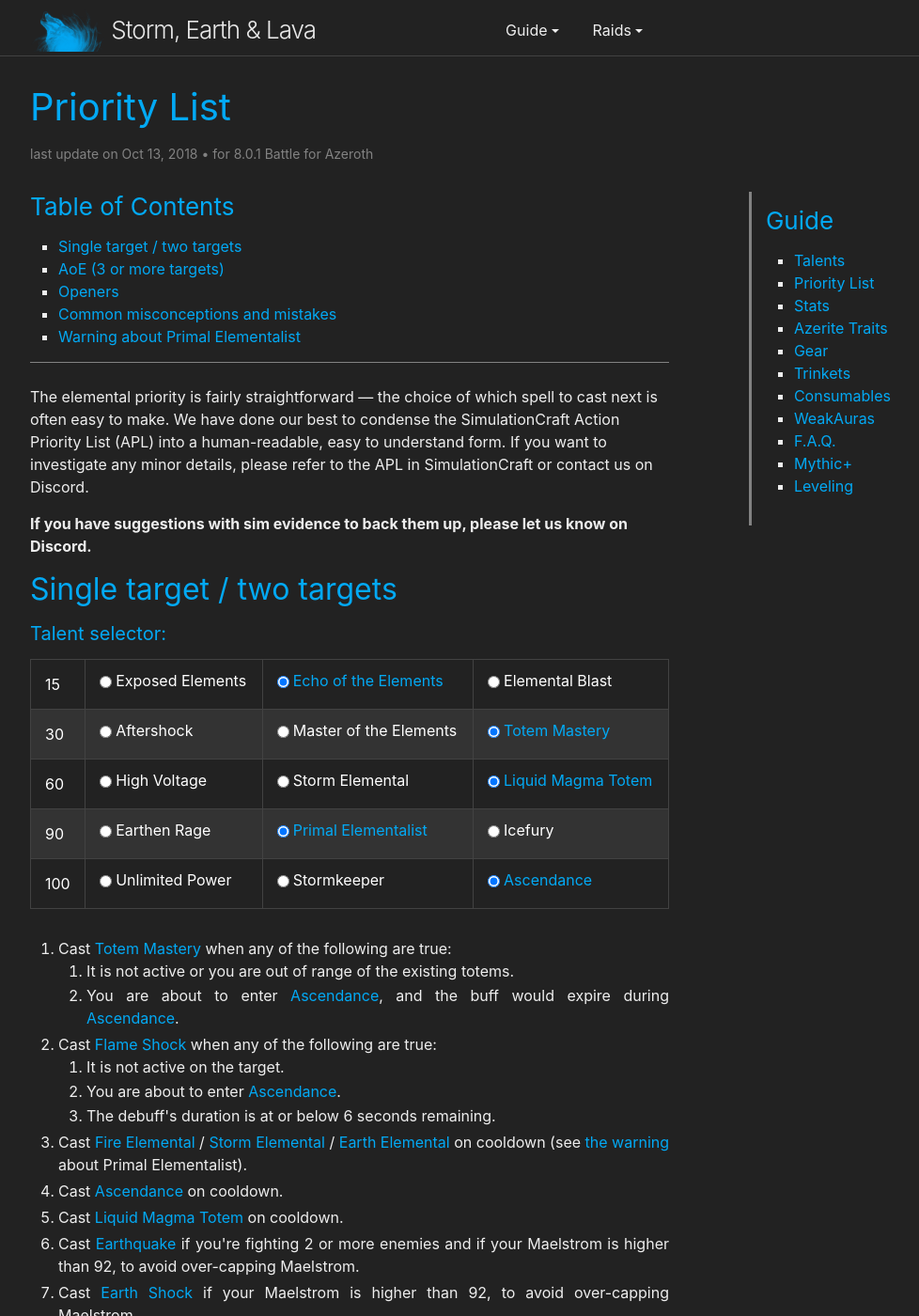
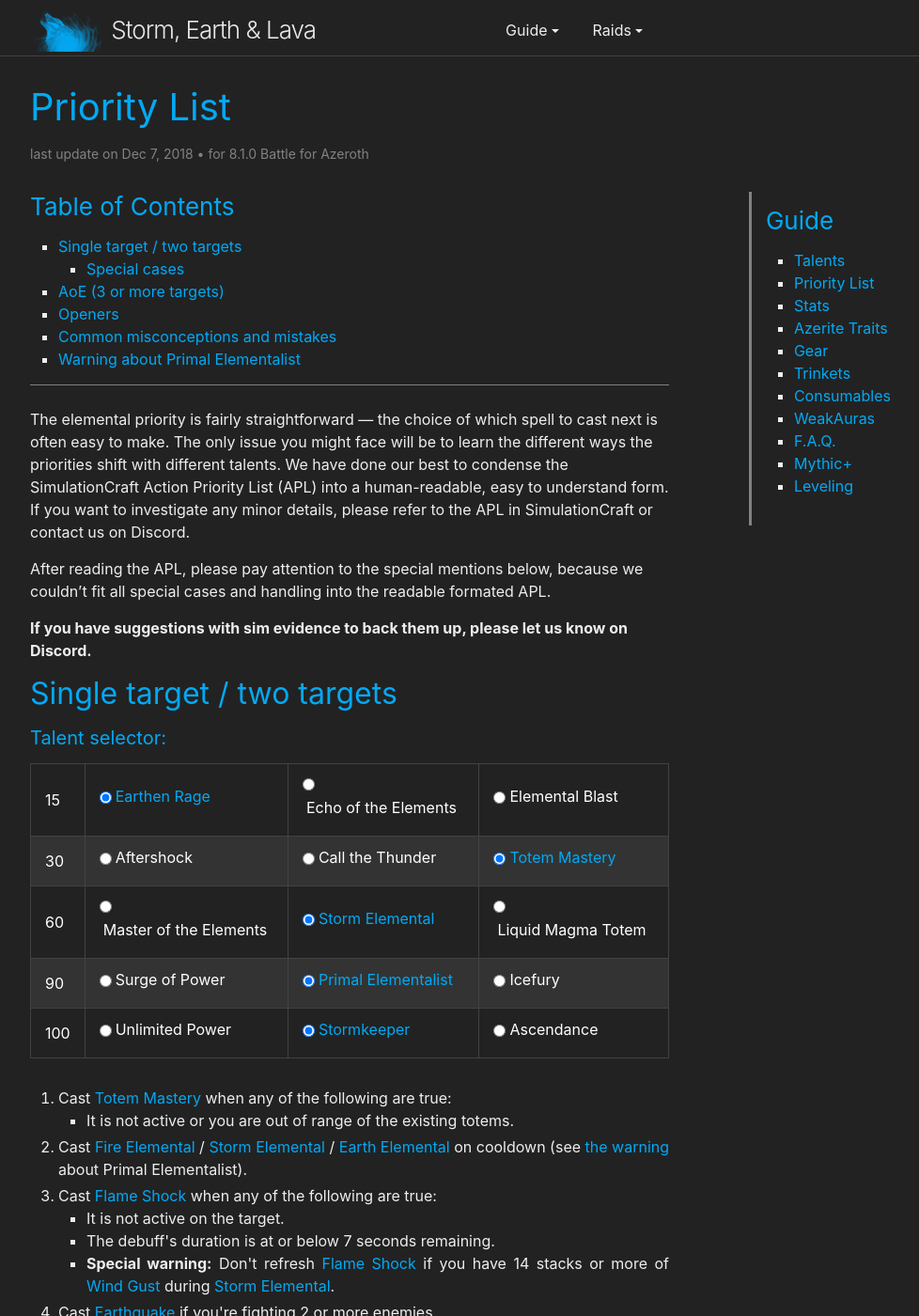
Before and after one commit to stormearthandlava/stormearthandlava.github.io, a Jekyll site: the page built from guide/general/priority_list.md, in a window 1280 px wide and 1400 px high. Shown: the whole window at 94% size, without its empty margins (268-1246 px from the left). Built offline with Jekyll 4.4.1, drawn with Linux system fonts in a browser that asks for light colours; a script that is not in the unit is left out; some of the changed text lies outside the part shown.

Commit message:
first pass on single target apl
boy, my motivation to boil that down further is dieing right now...

```diff
--- a/_data/spell.yml
+++ b/_data/spell.yml
@@ -105,6 +105,8 @@
 
 call_lightning: <a href="http://bfa.wowhead.com/spell=157348/call-lightning" target="blank">Call Lightning</a>
 
+wind_gust: <a href="http://bfa.wowhead.com/spell=263806/wind-gust" target="blank">Wind Gust</a>
+
 eye_of_the_storm: <a href="http://bfa.wowhead.com/spell=157375/eye-of-the-storm" target="blank">Eye of the Storm</a>
 eye_of_the_storm_damage: <a href="http://bfa.wowhead.com/spell=157375/eye-of-the-storm" target="blank">Eye of the Storm</a>
 
--- a/guide/general/priority_list.md
+++ b/guide/general/priority_list.md
@@ -1,12 +1,14 @@
 ---
 layout: page
 title: Priority List
-last_update: 2018-10-13 09:00:00
-game_version: 8.0.1 Battle for Azeroth
+last_update: 2018-12-07 09:00:00
+game_version: 8.1.0 Battle for Azeroth
 toc: true
 ---
 
-The elemental priority is fairly straightforward — the choice of which spell to cast next is often easy to make. We have done our best to condense the SimulationCraft Action Priority List (APL) into a human-readable, easy to understand form. If you want to investigate any minor details, please refer to the APL in SimulationCraft or contact us on Discord.
+The elemental priority is fairly straightforward — the choice of which spell to cast next is often easy to make. The only issue you might face will be to learn the different ways the priorities shift with different talents. We have done our best to condense the SimulationCraft Action Priority List (APL) into a human-readable, easy to understand form. If you want to investigate any minor details, please refer to the APL in SimulationCraft or contact us on Discord.
+
+After reading the APL, please pay attention to the special mentions below, because we couldn't fit all special cases and handling into the readable formated APL.
 
 
 **If you have suggestions with sim evidence to back them up, please let us know on Discord.**
@@ -17,48 +19,84 @@
 #### Talent selector:
 
 
-15 | <input type="radio" id="ee-radio" name="15" value="1" /><label for="ee-radio"> Exposed Elements</label> | <input type="radio" id="eote-radio" name="15" value="2" checked /><label for="eote-radio"> Echo of the Elements</label> | <input type="radio" id="eb-radio" name="15" value="3" /><label for="eb-radio"> Elemental Blast</label>
-30 | <input type="radio" id="afs-radio" name="30" value="1" /><label for="afs-radio"> Aftershock</label> | <input type="radio" id="mote-radio" name="30" value="2" /><label for="mote-radio"> Master of the Elements</label> | <input type="radio" id="tm-radio" name="30" value="3" checked /><label for="tm-radio"> Totem Mastery</label>
-60 | <input type="radio" id="hv-radio" name="60" value="1" /><label for="hv-radio"> High Voltage</label> | <input type="radio" id="se-radio" name="60" value="2" /><label for="se-radio"> Storm Elemental</label> | <input type="radio" id="lmt-radio" name="60" value="3" checked /><label for="lmt-radio"> Liquid Magma Totem</label>
-90 | <input type="radio" id="er-radio" name="90" value="1" /><label for="er-radio"> Earthen Rage</label> | <input type="radio" id="pe-radio" name="90" value="2" checked /><label for="pe-radio"> Primal Elementalist</label> | <input type="radio" id="if-radio" name="90" value="3" /><label for="if-radio"> Icefury</label>
-100 | <input type="radio" id="up-radio" name="100" value="1" /><label for="up-radio"> Unlimited Power</label> | <input type="radio" id="sk-radio" name="100" value="2" /><label for="sk-radio"> Stormkeeper</label> | <input type="radio" id="asc-radio" name="100" value="3" checked /><label for="asc-radio"> Ascendance</label>
+15 | <input type="radio" id="er-radio" name="15" value="1" checked/><label for="er-radio" > Earthen Rage</label> | <input type="radio" id="eote-radio" name="15" value="2"  /><label for="eote-radio"> Echo of the Elements</label> | <input type="radio" id="eb-radio" name="15" value="3" /><label for="eb-radio"> Elemental Blast</label>
+30 | <input type="radio" id="afs-radio" name="30" value="1" /><label for="afs-radio"> Aftershock</label> | <input type="radio" id="ctt-radio" name="30" value="2" /><label for="ctt-radio"> Call the Thunder</label> | <input type="radio" id="tm-radio" name="30" value="3" checked /><label for="tm-radio"> Totem Mastery</label>
+60 | <input type="radio" id="mote-radio" name="60" value="1" /><label for="mote-radio"> Master of the Elements</label> | <input type="radio" id="se-radio" name="60" value="2" checked /><label for="se-radio"> Storm Elemental</label> | <input type="radio" id="lmt-radio" name="60" value="3" /><label for="lmt-radio"> Liquid Magma Totem</label>
+90 | <input type="radio" id="sop-radio" name="90" value="1" /><label for="sop-radio"> Surge of Power</label> | <input type="radio" id="pe-radio" name="90" value="2" checked /><label for="pe-radio"> Primal Elementalist</label> | <input type="radio" id="if-radio" name="90" value="3" /><label for="if-radio"> Icefury</label>
+100 | <input type="radio" id="up-radio" name="100" value="1" /><label for="up-radio"> Unlimited Power</label> | <input type="radio" id="sk-radio" name="100" value="2" checked/><label for="sk-radio"> Stormkeeper</label> | <input type="radio" id="asc-radio" name="100" value="3"/><label for="asc-radio"> Ascendance</label>
 
 
 <div class="apl" style="max-width: 100%; text-align:justify;" markdown="0">
     <ol>
         <li class="tm-apl" style="display: list-item;">Cast {{ site.data.talent.tm }}  when any of the following are true:
-            <ol>
+            <ul>
                 <li>It is not active or you are out of range of the existing totems.</li>
-                <li>You are about to enter {{site.data.talent.asc}}, and the buff would expire during {{site.data.talent.asc}}.</li>
-            </ol>
-        </li>
-        <li> Cast {{ site.data.spell.fs }} when any of the following are true:
-            <ol>
-                <li>It is not active on the target.</li>
-                <li class="asc-apl">You are about to enter {{site.data.talent.asc}}.</li>
-                <li>The debuff's duration is at or below 6 seconds remaining.</li>
-            </ol>
+                <li class="asc-apl" style="display:none;">You are about to enter {{site.data.talent.asc}}, and the buff would expire during {{site.data.talent.asc}}.</li>
+            </ul>
         </li>
         <li> Cast {{ site.data.spell.fe }} / {{ site.data.talent.se }} / {{site.data.spell.ee}} on cooldown (see <a href="#pe">the warning</a> about Primal Elementalist).</li>
-        <li class="asc-apl" style="display:list-item;">Cast {{ site.data.talent.asc }} on cooldown.</li>
-        <li class="ee-apl" style="display:none;">Cast {{site.data.spell.lb}} if the {{site.data.talent.ee}} debuff is active on the target and you have more than 60 Maelstrom.</li>
-        <li class="mote-apl" style="display:none;"> Cast {{site.data.spell.es}} if the {{site.data.talent.mote}} buff is active and you have 60 or more Maelstrom.</li>
-        <li class="eb-apl" style="display:none;">Cast {{ site.data.talent.eb }} on cooldown.</li>
-        <li class="sk-apl" style="display:none;"> Cast {{ site.data.talent.sk }} on cooldown.</li>
-        <li class="lmt-apl" style="display:list-item;">Cast {{ site.data.talent.lmt }} on cooldown.</li>
-        <li>Cast {{ site.data.spell.eq }} if you're fighting 2 or more enemies and if your Maelstrom is higher than 92, to avoid over-capping Maelstrom.</li>
-        <li>Cast {{ site.data.spell.es }} if your Maelstrom is higher than 92, to avoid over-capping Maelstrom</li>
-        <li>Cast {{ site.data.spell.lvb }}.</li>
+        <li> Cast {{ site.data.spell.fs }} when any of the following are true:
+            <ul>
+                <li>It is not active on the target.</li>
+                <li class="asc-apl" style="display:none;">You are about to enter {{site.data.talent.asc}}.</li>
+                <li>The debuff's duration is at or below 7 seconds remaining.</li>
+                <li class="se-apl" style="display: list-item;"><strong>Special warning:</strong> Don't refresh {{ site.data.spell.fs }} if you have 14 stacks or more of {{ site.data.spell.wind_gust }} during {{ site.data.talent.se }}. </li>
+            </ul>
+        </li>
+        <li class="asc-apl" style="display:none;">Cast {{ site.data.talent.asc }} on cooldown, if neither {{ site.data.talent.se }} is active, nor {{ site.data.spell.lvb }} is available, nor {{ site.data.talent.if }} is active.</li>
+        <li class="eb-apl" style="display:none;">Cast {{ site.data.talent.eb }} on cooldown, if neither {{ site.data.talent.se }} is active nor you could cast a {{ site.data.talent.mote }} empowered {{ site.data.spell.es }} instead.</li>
+        <li class="sk-apl" style="display:none;"> Cast {{ site.data.talent.sk }} on cooldown and ideally game it with {{ site.data.talent.sop }} if you selected this talent. See special cases below for more information.</li>
+        <li class="lmt-apl" style="display:none;">Cast {{ site.data.talent.lmt }} on cooldown.</li>
+        <li>Cast {{ site.data.spell.eq }} if you're fighting 2 or more enemies.</li>
+        <li class="sk-apl" style="display: list-item;">Cast {{ site.data.spell.lb }} if {{ site.data.talent.sk }} is active and when any of the following are true (if you don't see any following conditions, ignore this line):
+            <ul>
+                <li class="mote-apl" style="display: none;">{{ site.data.talent.mote }} is active and {{ site.data.talent.sop }} is NOT selected.</li>
+                <li class="sop-apl" style="display: none;">{{ site.data.talent.sop }} is active.</li>
+            </ul>
+        </li>
+        <li>Cast {{ site.data.spell.es }}. But read the special cases about delaying {{ site.data.spell.es }} casts.</li>
+        <li class="se-apl" style="display: list-item;">Cast {{ site.data.spell.lb }} if {{ site.data.talent.se }} is active.</li>
+        <li class="if-apl" style="display:none;">Cast {{site.data.spell.frs}} with the {{site.data.talent.if}} buff and {{ site.data.talent.mote }} buff active.</li>
+        <li class="asc-apl" style="display:none;">Cast {{ site.data.spell.lvb }} if {{ site.data.talent.asc }} is active.</li>
+        <li class="se-apl" style="display: list-item;">Cast {{ site.data.spell.lvb }} with {{ site.data.talent.sop }} if you could get another use out of {{ site.data.talent.se }} or lengthen its last possible duration within the fight.</li>
+        <li class="sop-apl" style="display: none;">Cast {{ site.data.spell.lb }} with {{ site.data.talent.sop }} buff active.</li>
+        <li>Cast {{site.data.spell.lvb }}.</li>
+        <li class="if-apl" style="display:none;">Cast {{site.data.spell.frs}} with the {{site.data.talent.if}} buff active.</li>
         <li class="if-apl" style="display:none;">Cast {{ site.data.talent.if }} on cooldown.</li>
-        <li class="if-apl" style="display:none;">Cast {{site.data.spell.frs}} with the {{site.data.talent.if}} buff active.</li>
-        <li>Cast {{ site.data.spell.eq }} when fighting 2 or more enemies.</li>
-        <li>Cast {{site.data.spell.es }}.</li>
-        <li class="tm-apl">Refresh {{ site.data.talent.tm }} if its duration is at or below 9 seconds remaining.</li>
+        <li class="tm-apl" style="display: list-item;">Refresh {{ site.data.talent.tm }} if its duration is at or below 9 seconds remaining.</li>
         <li>Cast {{site.data.spell.cl}} if it will hit more than one target.</li>
         <li>Cast {{ site.data.spell.lb }} as a filler.</li>
         <li>Cast {{site.data.spell.frs}} in place of {{site.data.spell.lb}} while moving, even if you do not have {{site.data.talent.if}}.</li>
     </ol>
 </div>
+
+### Special cases
+
+#### {{ site.data.talent.mote }}
+- Change: Delay {{ site.data.spell.es }} it to cast it with {{ site.data.talent.mote }} instead.
+- Priority of casts you want to empower with {{ site.data.talent.mote }} from best to worst:
+    1. {{ site.data.spell.lb }} with {{ site.data.talent.sk }}
+    1. {{ site.data.spell.es }}
+    1. {{ site.data.spell.frs }} with {{ site.data.talent.if }}
+    1. {{ site.data.talent.if }}
+    1. {{ site.data.spell.lb }}
+    1. {{ site.data.spell.frs }}
+
+#### {{ site.data.talent.se }} + {{ site.data.talent.eb }}
+- Active Azerite: 3x {{ site.data.azerite.natural_harmony }}
+- Change: You keep casting {{ site.data.talent.eb }} until you reach 14 stacks of {{ site.data.spell.wind_gust }}
+
+
+#### {{ site.data.talent.sk }} + {{ site.data.talent.sop }}
+- Change: You pool Maelstrom before casting {{ site.data.talent.sk }} to combo both empowered {{ site.data.spell.lb }} with {{ site.data.talent.sop }}
+- Example cast sequence:
+    - Pool to 96+MS
+    - {{ site.data.spell.es }}
+    - {{ site.data.talent.sk }}
+    - {{ site.data.spell.lb }}
+    - {{ site.data.spell.lvb }}
+    - {{ site.data.spell.es }}
+    - {{ site.data.spell.lb }}
 
 
 ## AoE (3 or more targets)
@@ -162,7 +200,7 @@
 
 > "I should cast {{ site.data.spell.lb }} during {{ site.data.talent.asc }} if I have some powerful buffs for it active!"
 
-During {{ site.data.talent.asc }} you only want to spend your time casting {{ site.data.spell.lvb }} and {{ site.data.spell.es }}. Yes you'll waste {{ site.data.talent.ee }} and {{ site.data.talent.mote }} but that's fine.
+During {{ site.data.talent.asc }} you only want to spend your time casting {{ site.data.spell.lvb }} and {{ site.data.spell.es }}. Yes you'll waste {{ site.data.talent.mote }} but that's fine.
 
 > "I should cast {{ site.data.talent.eb }} during {{ site.data.talent.asc }}!"
 
@@ -174,15 +212,15 @@
 
 > "I should only cast {{ site.data.spell.lb }} / {{ site.data.spell.cl }} during {{ site.data.talent.se }}!"
 
-During single target you'll stick to the usual priority list. During AoE {{ site.data.spell.cl }} becomes quickly more worth than {{ site.data.spell.lvb }}. Nonetheless you should use {{ site.data.spell.eq }}.
+During single target you'll want to only cast {{ site.data.spell.lb }} and {{ site.data.spell.es }}. During AoE {{ site.data.spell.cl }} becomes quickly more worth than {{ site.data.spell.lvb }}. Nonetheless you should use {{ site.data.spell.eq }}.
 
 > "I should delay {{ site.data.talent.se }} / {{ site.data.talent.asc }} after each other to benefit from them more!"
 
-Delaying either CD can easily result in an overall loss of a usage, which weights heavier during single target than not using the passive of {{ site.data.talent.se }}. During AoE you indeed want to spread out the usage, because {{ site.data.spell.lava_beam }} doesn't benefit from {{ site.data.talent.se }} passive.
+Delaying either CD can easily result in an overall loss of a usage, which means you have to weight this on your own. Generally you don't want to have both CDs active at the same time. During AoE you indeed want to spread out the usage, because {{ site.data.spell.lava_beam }} doesn't benefit from {{ site.data.talent.se }} passive.
 
-> "I should cast {{ site.data.spell.fs }} at 5.4 seconds remaining or lower!"
+> "I should cast {{ site.data.spell.fs }} at 7.2 seconds remaining or lower!"
 
-That's correct but which human is able to accurately judge the difference between 5.4 seconds and 6 seconds. So we decided to present the easier to digest number in the priority list.
+That's correct but which human is able to accurately judge the difference between 7.2 seconds and 7 seconds. So we decided to present the easier to digest number in the priority list.
 
 > "I should cast {{ site.data.talent.tm }} at less than 9 seconds remaining!"
 
@@ -194,11 +232,11 @@
 
 ## Warning about Primal Elementalist
 
-<p id="pe">A problem that has existed for a while now is {{site.data.talent.pe}} causing {{site.data.spell.fe}} and {{site.data.spell.ee}} to be exclusive with each other (intended) but summoning one while the other is active will simply put the new elemental on cooldown and not de-summon the existing elemental.</p>
+<p id="pe">A problem that has existed for a while now is {{site.data.talent.pe}} causing {{site.data.spell.fe}} and {{site.data.spell.ee}} to be exclusive with each other (intended) but the dps Elemental has the higher Priority. Summoning the dps Elemental first will put {{site.data.spell.ee}} on CD when used without spawning it. Summoning {{site.data.spell.ee}} first will despawn it when summoning the DPS Elemental second.</p>
 
 In addition all Elementals have autocasts. If you disable one on one Elemental all other Elementals will have that ability deactivated too. This is very annoying and we hope for a fix.
 
-Combining {{ site.data.talent.se }} with {{ site.data.talent.pe }} enables access to {{ site.data.spell.eye_of_the_storm_damage }}. This powerful ability needs to be activated manually. Make sure to use it shortly after your {{ site.data.talent.se }} buffs itself with {{ site.data.spell.call_lightning }}. {{ site.data.spell.eye_of_the_storm_damage }} is an incredible AoE CD and very useful for single target as well.
+Combining {{ site.data.talent.se }} with {{ site.data.talent.pe }} enables access to {{ site.data.spell.eye_of_the_storm_damage }}. This powerful ability needs to be activated manually. Make sure to use it shortly after your {{ site.data.talent.se }} buffs itself with {{ site.data.spell.call_lightning }}. {{ site.data.spell.eye_of_the_storm_damage }} is an incredible AoE CD and very useful for single target as well. Check out our FAQ for macros if you need help with that.
 
 
 <script>
```
